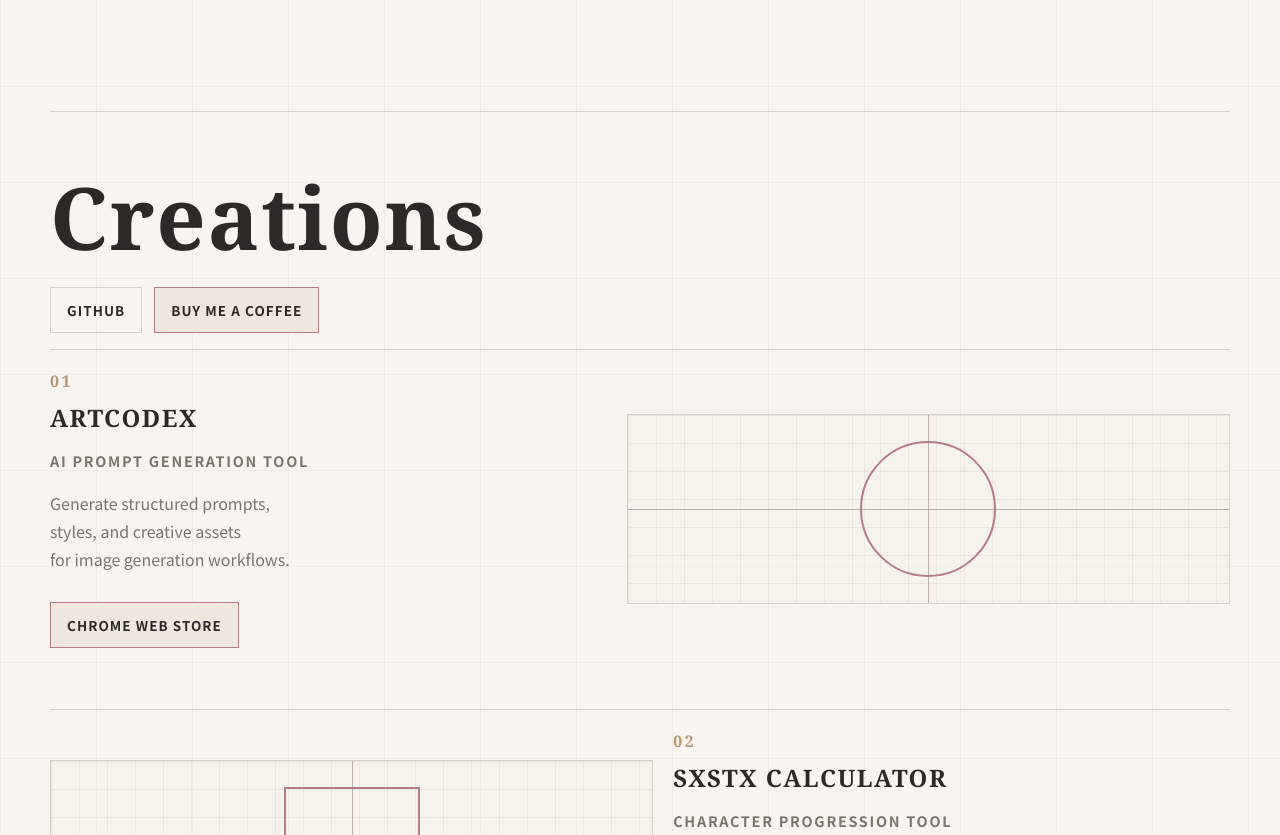
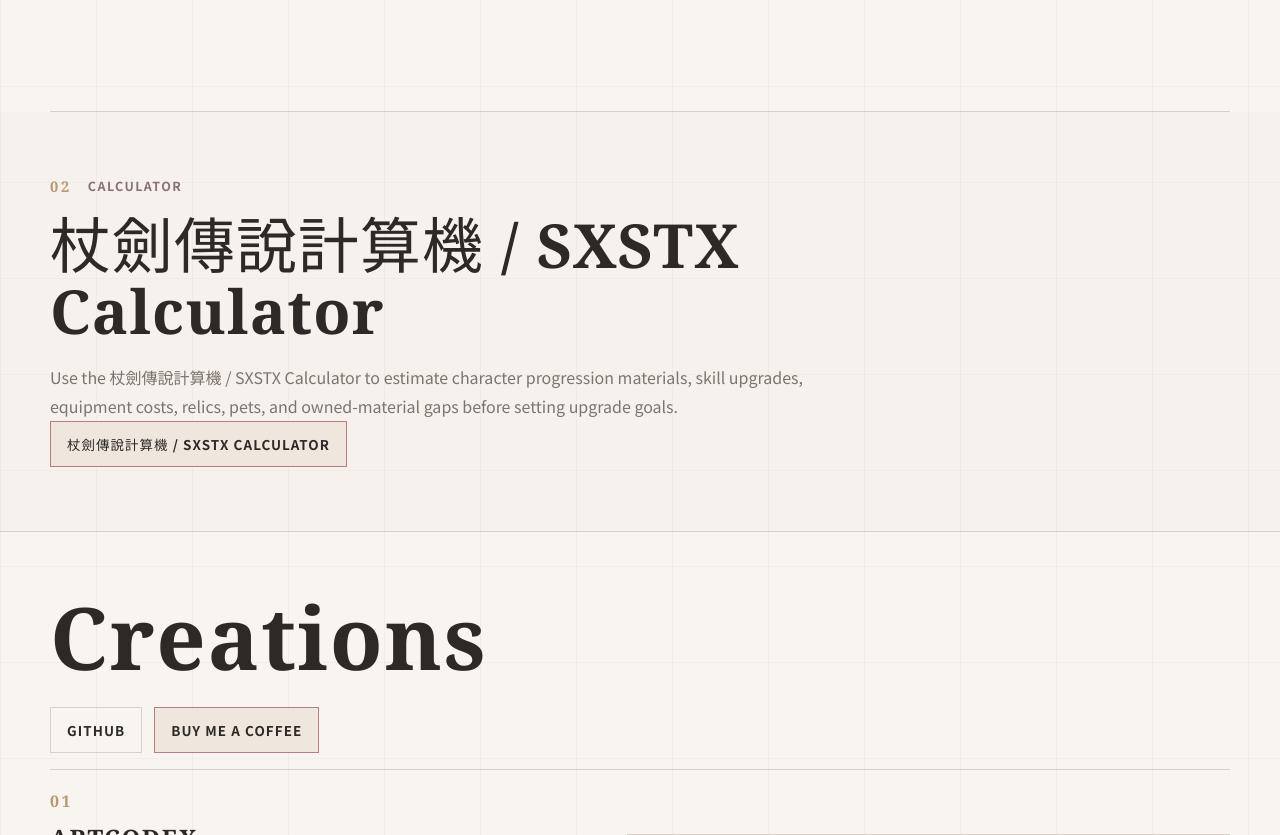
Before and after one commit to sophie8909/sophie8909.github.io, a React (Vite) app: page / in a window 1280 px wide. Shown: the part 1546-2381 px from the top of the page. Built offline with nearby package versions, Linux system fonts and the light colour scheme.

Commit message:
fix(seo): expose calculator page to crawlers

```diff
--- a/index.html
+++ b/index.html
@@ -43,7 +43,17 @@
     <title>Feiya Studio | CatRodis, ArtCodex, and Calculator Tools</title>
   </head>
   <body>
-    <div id="root"></div>
+    <div id="root">
+      <section aria-labelledby="calculator-fallback-title">
+        <h1>Feiya Studio</h1>
+        <h2 id="calculator-fallback-title">杖劍傳說計算機 / SXSTX Calculator</h2>
+        <p>
+          Estimate character progression materials, skill upgrades, equipment costs,
+          relics, pets, and owned-material gaps for 杖劍傳說.
+        </p>
+        <a href="/sxstx_calculator/">杖劍傳說計算機 / SXSTX Calculator</a>
+      </section>
+    </div>
     <script type="module" src="/src/main.tsx"></script>
   </body>
 </html>
--- a/src/data/creations.json
+++ b/src/data/creations.json
@@ -60,7 +60,7 @@
           "en": "OPEN",
           "sv": "ÖPPNA"
         },
-        "href": "https://sophie8909.github.io/sxstx_calculator/",
+        "href": "/sxstx_calculator/",
         "clickable": true
       }
     ]
--- a/src/pages/HomePage.tsx
+++ b/src/pages/HomePage.tsx
@@ -12,6 +12,29 @@
     <>
       <Hero />
       <FeaturedProject />
+      <section
+        className="calculator-seo-section"
+        id="sxstx-calculator"
+        aria-labelledby="sxstx-calculator-title"
+      >
+        <div className="calculator-seo-inner">
+          <div className="section-kicker">
+            <span className="section-number">02</span>
+            <p className="eyebrow">Calculator</p>
+          </div>
+          <div className="calculator-seo-copy">
+            <h2 id="sxstx-calculator-title">杖劍傳說計算機 / SXSTX Calculator</h2>
+            <p>
+              Use the 杖劍傳說計算機 / SXSTX Calculator to estimate character
+              progression materials, skill upgrades, equipment costs, relics, pets,
+              and owned-material gaps before setting upgrade goals.
+            </p>
+            <a className="action-link action-link-primary" href="/sxstx_calculator/">
+              杖劍傳說計算機 / SXSTX Calculator
+            </a>
+          </div>
+        </div>
+      </section>
       <section className="creations-section" id="creations" aria-labelledby="creations-title">
         <div className="creations-heading">
           <h2 id="creations-title">{t('creations.eyebrow')}</h2>
--- a/src/seo/seoData.json
+++ b/src/seo/seoData.json
@@ -48,5 +48,19 @@
         "Organization"
       ]
     }
+  },
+  "sitemapOnlyRoutes": {
+    "/sxstx_calculator/": {
+      "lastmod": "2026-06-22",
+      "changefreq": "weekly",
+      "priority": "0.9",
+      "alternates": false
+    },
+    "/ArtCodex/": {
+      "lastmod": "2026-06-22",
+      "changefreq": "monthly",
+      "priority": "0.8",
+      "alternates": false
+    }
   }
 }
--- a/src/styles/global.css
+++ b/src/styles/global.css
@@ -471,6 +471,37 @@
 .geometric-navigation {
   padding: 5rem 0;
   border-bottom: 1px solid var(--line);
+}
+
+.calculator-seo-section {
+  border-bottom: 1px solid var(--line);
+  background: rgba(239, 231, 221, 0.28);
+}
+
+.calculator-seo-inner {
+  width: min(1180px, calc(100vw - 2rem));
+  margin: 0 auto;
+  padding: 4rem 0;
+}
+
+.calculator-seo-copy {
+  max-width: 760px;
+}
+
+.calculator-seo-copy h2 {
+  margin: 0;
+  color: var(--text);
+  font-family: var(--serif);
+  font-size: clamp(2rem, 7vw, 3.8rem);
+  font-weight: 900;
+  line-height: 1.08;
+  letter-spacing: 0.02em;
+}
+
+.calculator-seo-copy p {
+  margin: 1.25rem 0 0;
+  color: var(--muted);
+  line-height: 1.8;
 }
 
 .creations-section {
```
Also changed, not shown: scripts/generate-seo-output.mjs (+22 -10 lines), 1 other file (tests, documents, lock files or other folders).
